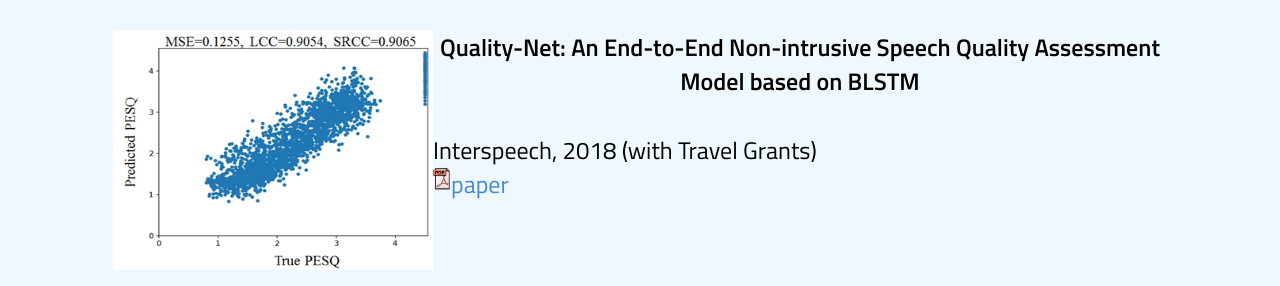
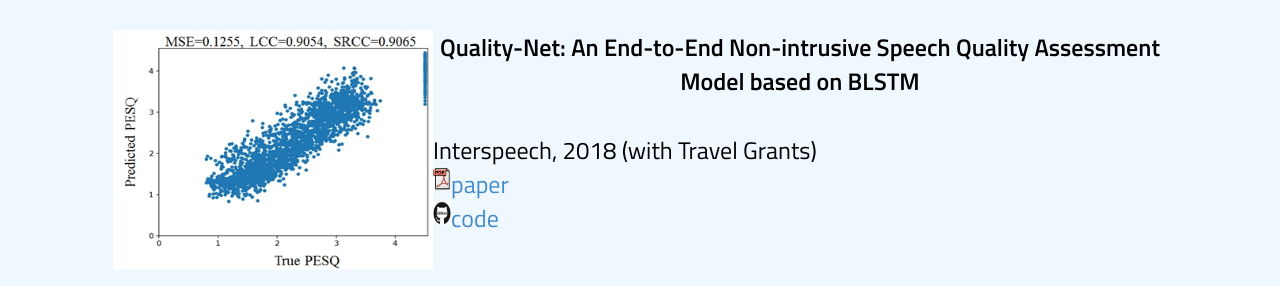
Before and after one commit to JasonSWFu/JasonFu.github.io, a plain HTML site: page index.html in a window 1280 px wide. Shown: the part 2920-3206 px from the top of the page. Drawn offline with Linux system fonts and the light colour scheme; no server answers.

Commit message:
Update index.html

```diff
--- a/index.html
+++ b/index.html
@@ -197,8 +197,8 @@
 				<div    data-aos="fade-right"><img class="responsive-img" style="float: left;" src="images/QualityNet.jpg" width=320 height=240><b>Quality-Net: An End-to-End Non-intrusive Speech Quality Assessment Model based on BLSTM</b></div><br>
 				<div align="left"  class="with-hover-text">
 				   <a<i>Interspeech</i>, 2018 (with Travel Grants)</a><br>
-					<img class="responsive-img icon" style="float: left;" src="images/pdf.jpg"  width=18 height=24><a href="https://arxiv.org/abs/1808.05344" target="_blank">paper</a>
-
+					<img class="responsive-img icon" style="float: left;" src="images/pdf.jpg"  width=18 height=24><a href="https://arxiv.org/abs/1808.05344" target="_blank">paper</a><br>
+	                                <img class="responsive-img icon" style="float: left;" src="images/git.png"  width=18 height=24><a href="https://github.com/JasonSWFu/Quality-Net" target="_blank">code</a>
 				</div>
 				<div class="col-sm-1 hidden-sm">&nbsp;</div>
 			</div><!-- /row -->
```
